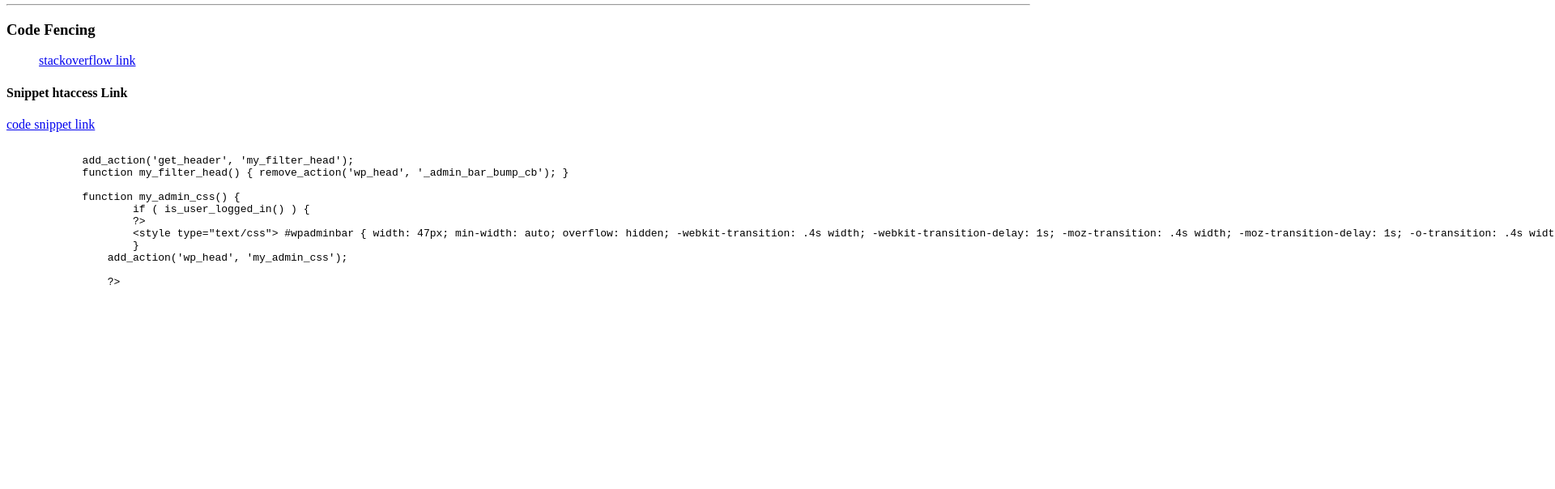
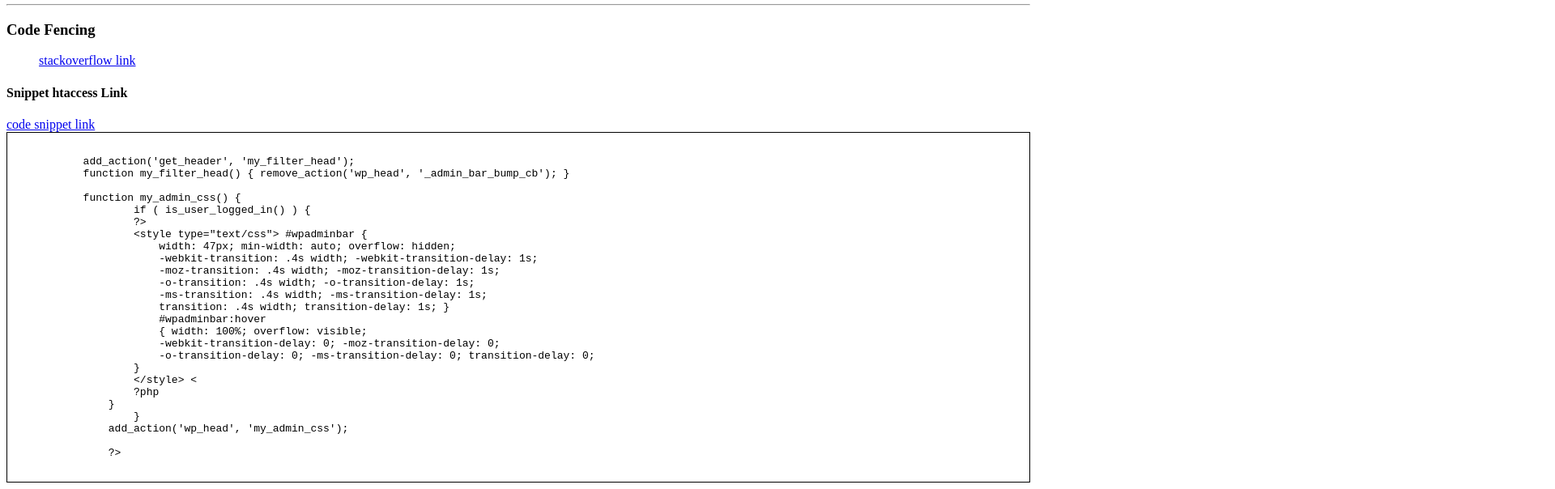
Before and after one commit to 44-563-WebApps-F23/44563-webapps-f23-assignment3-kavyasree05, a plain HTML site: page index.html in a window 1280 px wide. Shown: the part 727-1331 px from the top of the page at 81% size, 1920 px wide, since content can reach past the window. Before the commit the page ends 1111 px from the top, so only its background shows below. Drawn offline with Linux system fonts and the light colour scheme.

Commit message:
updated index

```diff
--- a/index.html
+++ b/index.html
@@ -81,6 +81,7 @@
         <h4>Snippet htaccess Link</h4>
         <a href="https://css-tricks.com/snippets/wordpress/shrink-the-admin-bar-expand-on-hover/">code snippet link</a>
 
+        <div style="width: auto; height:auto; border: 1px solid black;">
         <pre>
 
             add_action('get_header', 'my_filter_head');
@@ -89,11 +90,26 @@
             function my_admin_css() {
                     if ( is_user_logged_in() ) {
                     ?>
-                    &lt;style type=&quot;text/css&quot;&gt; #wpadminbar { width: 47px; min-width: auto; overflow: hidden; -webkit-transition: .4s width; -webkit-transition-delay: 1s; -moz-transition: .4s width; -moz-transition-delay: 1s; -o-transition: .4s width; -o-transition-delay: 1s; -ms-transition: .4s width; -ms-transition-delay: 1s; transition: .4s width; transition-delay: 1s; } #wpadminbar:hover { width: 100%; overflow: visible; -webkit-transition-delay: 0; -moz-transition-delay: 0; -o-transition-delay: 0; -ms-transition-delay: 0; transition-delay: 0; } &lt;/style&gt; &lt;?php }
+                    &lt;style type=&quot;text/css&quot;&gt; #wpadminbar {
+                        width: 47px; min-width: auto; overflow: hidden;
+                        -webkit-transition: .4s width; -webkit-transition-delay: 1s;
+                        -moz-transition: .4s width; -moz-transition-delay: 1s;
+                        -o-transition: .4s width; -o-transition-delay: 1s;
+                        -ms-transition: .4s width; -ms-transition-delay: 1s;
+                        transition: .4s width; transition-delay: 1s; }
+                        #wpadminbar:hover
+                        { width: 100%; overflow: visible;
+                        -webkit-transition-delay: 0; -moz-transition-delay: 0;
+                        -o-transition-delay: 0; -ms-transition-delay: 0; transition-delay: 0;
+                    }
+                    &lt;/style&gt; &lt;
+                    ?php
+                }
                     }
                 add_action('wp_head', 'my_admin_css');
 
                 ?>
         </pre>
+        </div>
 </body>
 </html>
```
